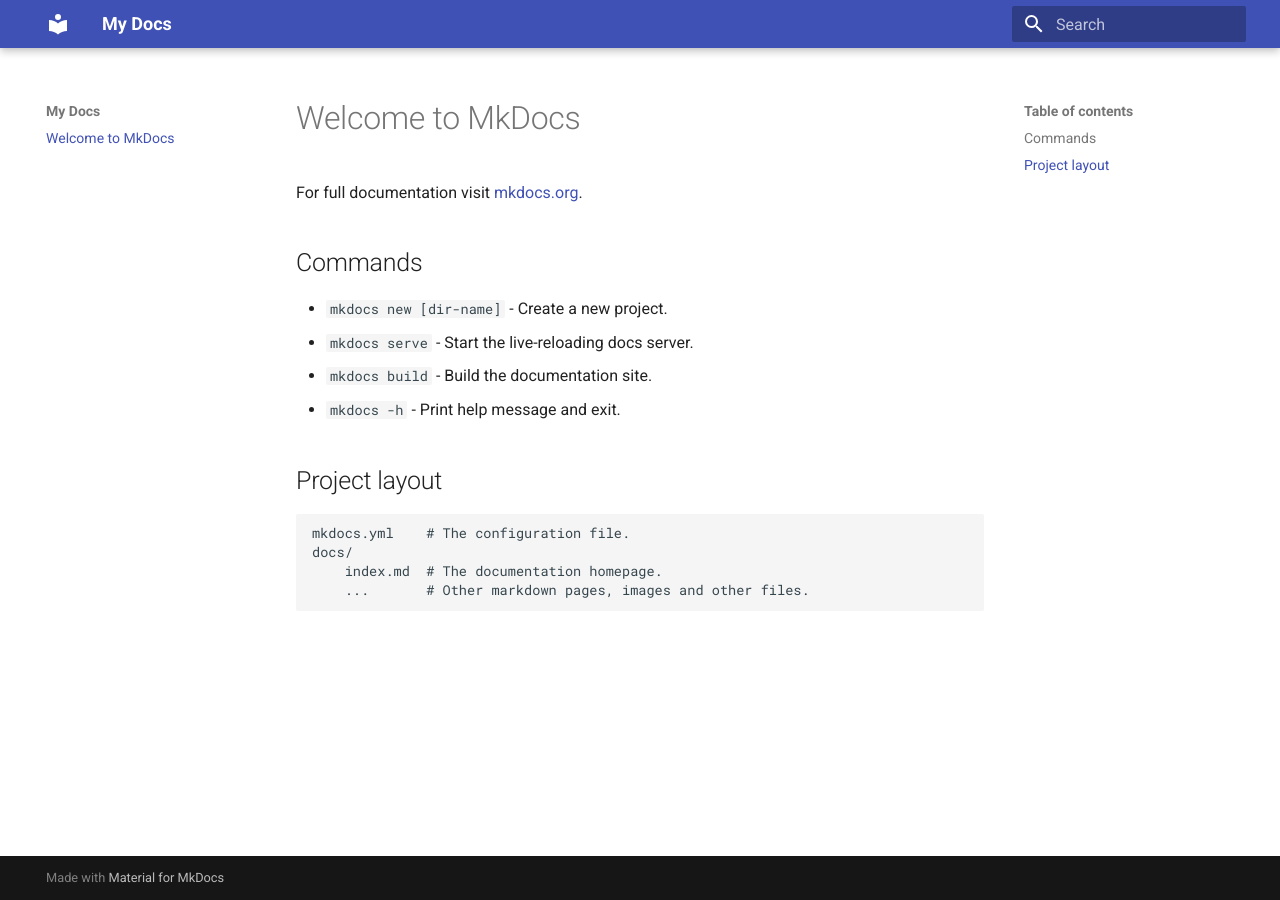
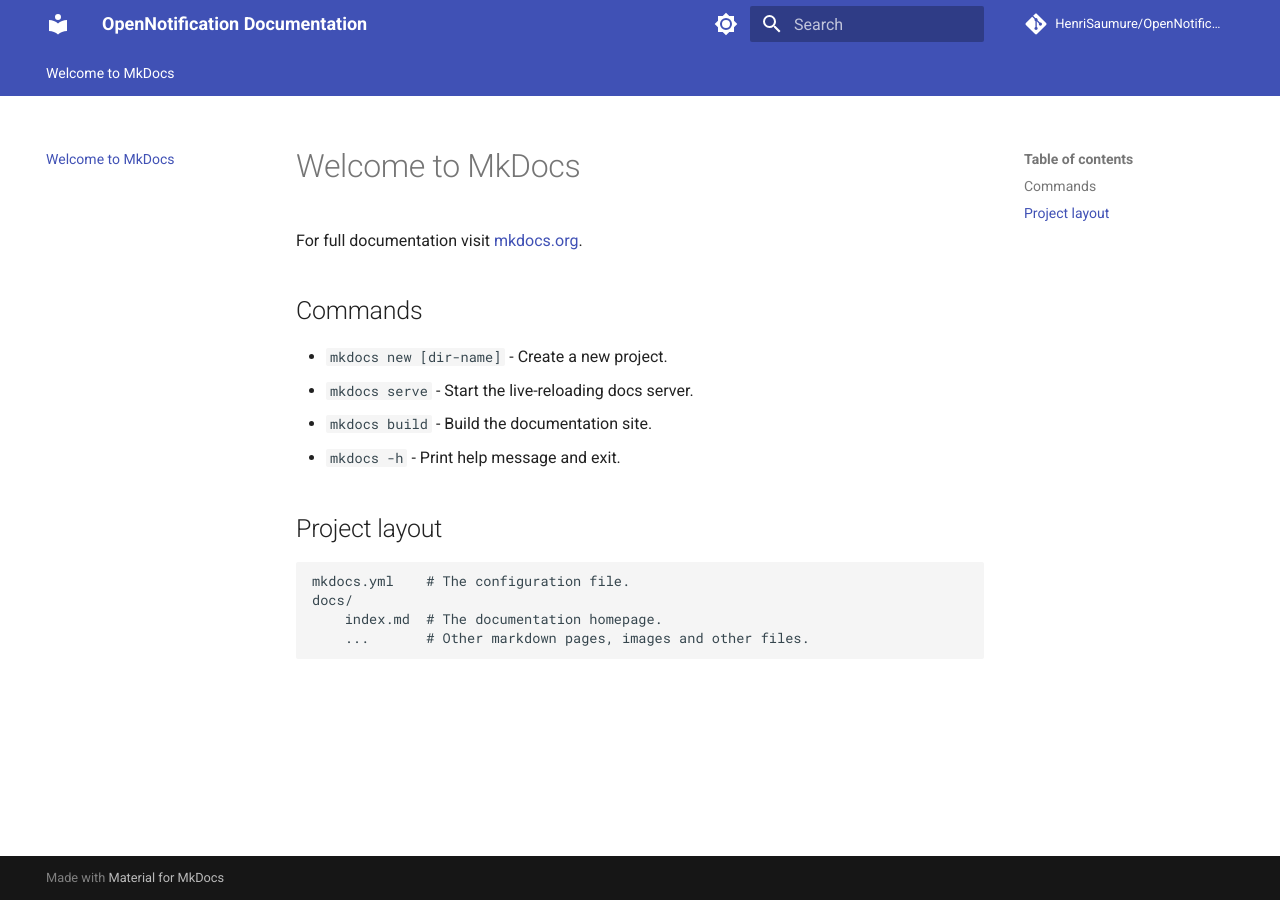
Before and after one commit to HenriSaumure/OpenNotification-Doc, an MkDocs documentation site: the page built from docs/index.md, in a window 1280 px wide. Built offline with MkDocs 1.6.1 and Material for MkDocs 9.7.7, drawn with Linux system fonts in a browser that asks for light colours; comment, search, counter and statistics services are not loaded.

Commit message:
FCT : Github Pages

```diff
--- a/mkdocs.yml
+++ b/mkdocs.yml
@@ -1,3 +1,34 @@
-site_name: My Docs
+site_name: OpenNotification Documentation
+site_url: https://henrisaumure.github.io/OpenNotification-Doc/
+repo_url: https://github.com/HenriSaumure/OpenNotification-Doc
+repo_name: HenriSaumure/OpenNotification-Doc
+
 theme:
   name: material
+  features:
+    - navigation.tabs
+    - navigation.sections
+    - navigation.expand
+    - navigation.top
+    - search.highlight
+    - search.share
+  palette:
+    - scheme: default
+      primary: indigo
+      accent: indigo
+      toggle:
+        icon: material/brightness-7
+        name: Switch to dark mode
+    - scheme: slate
+      primary: indigo
+      accent: indigo
+      toggle:
+        icon: material/brightness-4
+        name: Switch to light mode
+
+markdown_extensions:
+  - pymdownx.highlight:
+      anchor_linenums: true
+  - pymdownx.inlinehilite
+  - pymdownx.snippets
+  - pymdownx.superfences
--- /dev/null
+++ b/requirements.txt
@@ -0,0 +1,2 @@
+mkdocs>=1.5.0
+mkdocs-material>=9.0.0
```
Also changed, not shown: 1 other file.
